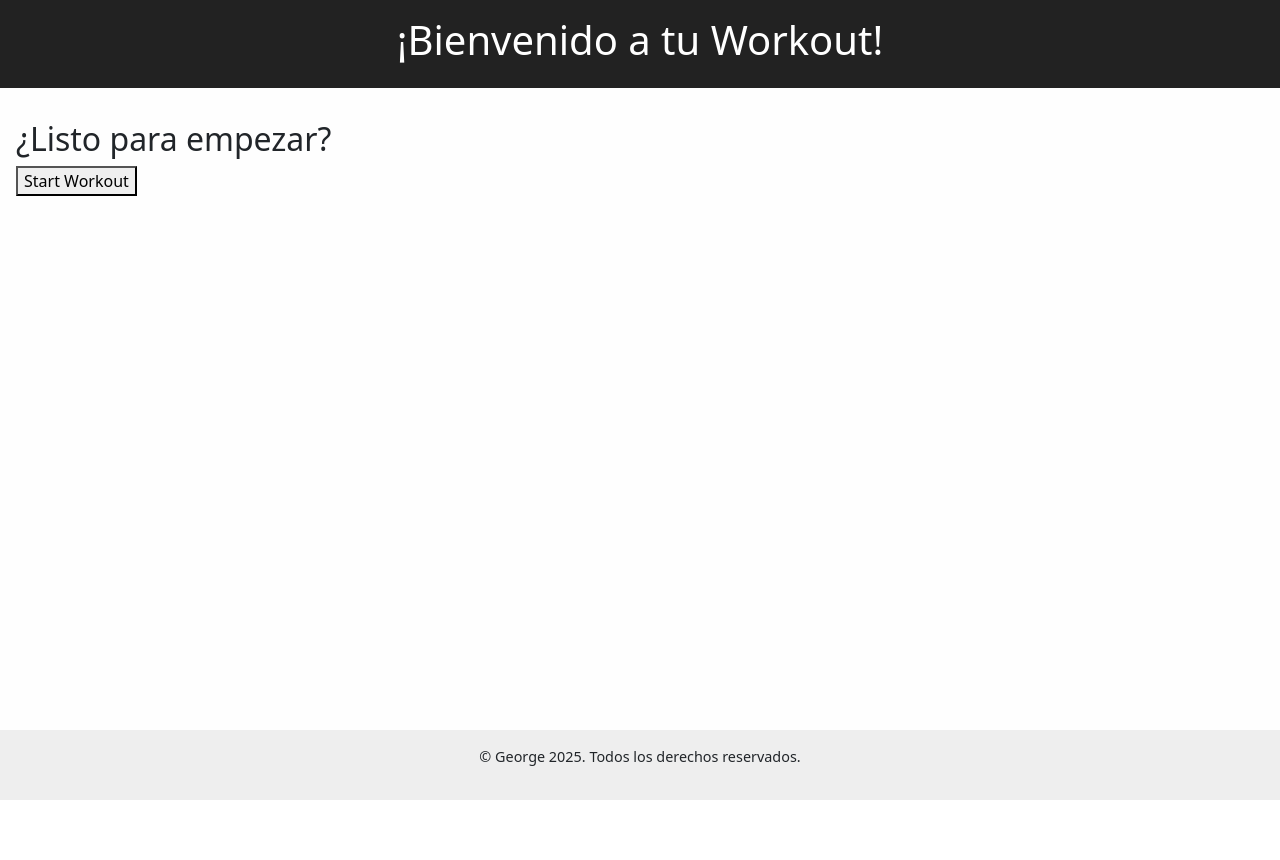
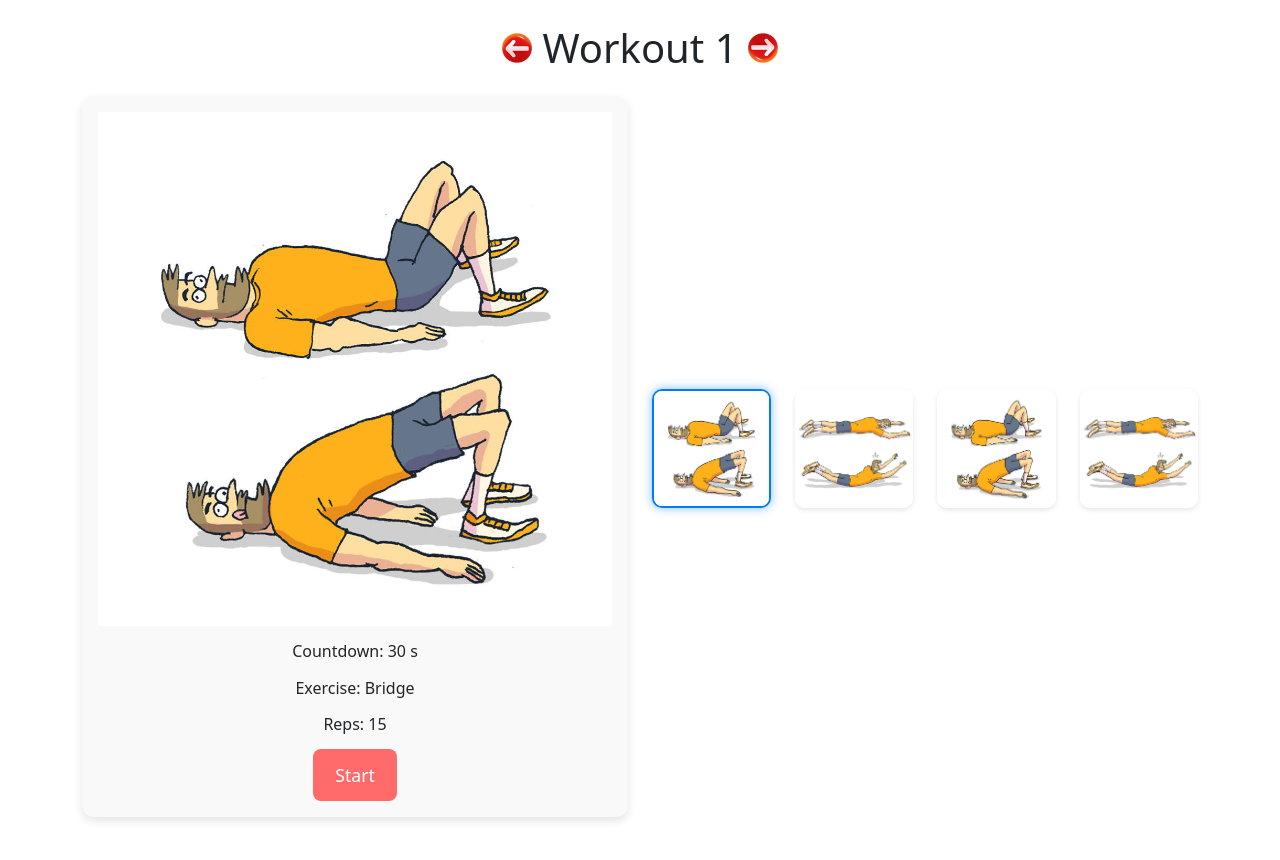
Before and after one commit to georgequispe/ejercicios, a React (Vite) app: page /workout in a window 1280 px wide. Shown: the top 860 px of the page. Before the commit the page ends 800 px from the top, so only its background shows below. Built offline with nearby package versions, Linux system fonts and the light colour scheme.

Commit message:
estaba repetidos la lout

```diff
--- a/src/App.jsx
+++ b/src/App.jsx
@@ -1,20 +1,22 @@
 import { BrowserRouter, Routes, Route } from "react-router-dom";
-import Welcome from "./components/Welcome";
+
 import Workout from "./pages/Workout";
+import Layout from "./components/Layout";
 
 
 
 
 function App() {
   return (
-    <BrowserRouter>
+    <>
 
+      <BrowserRouter>
         <Routes>
-          <Route path="/" element={<Welcome />} />
+          <Route path="/" element={<Layout />} />
           <Route path="/workout" element={<Workout />} />
         </Routes>
-
-    </BrowserRouter>
+      </BrowserRouter>
+    </>
   );
 }
 
--- a/src/components/Layout.jsx
+++ b/src/components/Layout.jsx
@@ -1,20 +1,26 @@
 import { useState } from "react";
 import Footer from "./Footer";
 import Header from "./Header";
-import Welcome from "./Welcome";
-import Workout from "./Workout";
+import WelcomeView from "./WelcomeView";
+import Workout from "../pages/Workout";
 import { LayoutWrapper, MainContent } from "../styled";
 
-const Layout = () => {
+const Layout = ({  }) => {
   const [currentScreen, setCurrentScreen] = useState("welcome");
 
-  const handleStart = () => setCurrentScreen("workout");
+  const handleStart = () => {
+
+    setCurrentScreen("workout");
+  };
+
+
+
 
   return (
     <LayoutWrapper>
       <Header />
       <MainContent>
-        {currentScreen === "welcome" && <Welcome onStart={handleStart} />}
+        {currentScreen === "welcome" && <WelcomeView onStart={handleStart} />}
         {currentScreen === "workout" && <Workout />}
       </MainContent>
       <Footer />
--- a/src/pages/Workout.jsx
+++ b/src/pages/Workout.jsx
@@ -47,7 +47,7 @@ function Workout() {
   };
 
   return (
-    <Layout>
+   <div>
      <Helmet>
         <title>Ejercicios Georgeo</title>
         <link rel="icon" type="image/png" href="/favicon.png" />
@@ -93,7 +93,7 @@ function Workout() {
         </Col>
       </Row>
     </Container>
-    </Layout>
+   </div>
   );
 }
 
```
Also changed, not shown: src/components/WelcomeView.jsx (renamed from src/components/Welcome.jsx, +6 -2 lines).
